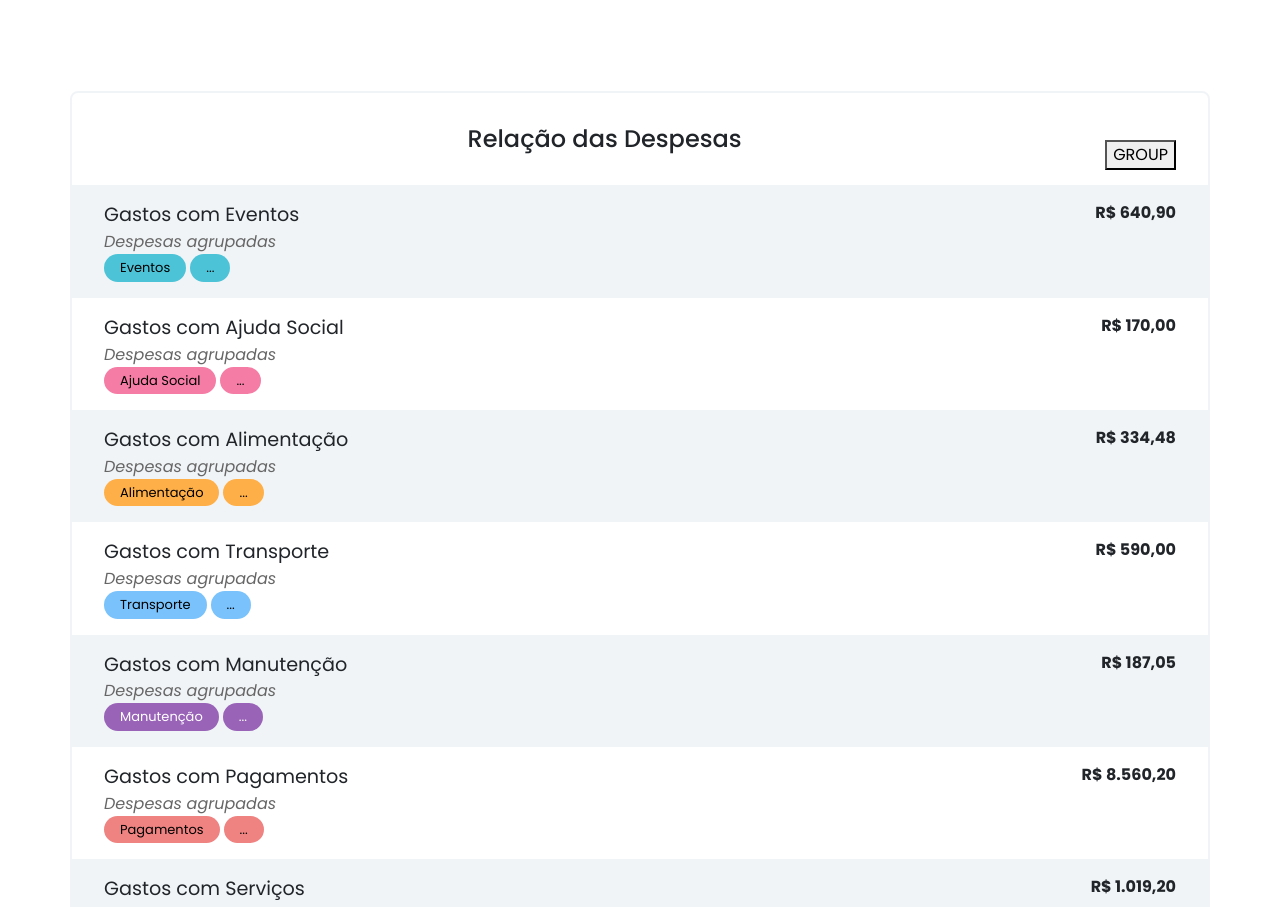
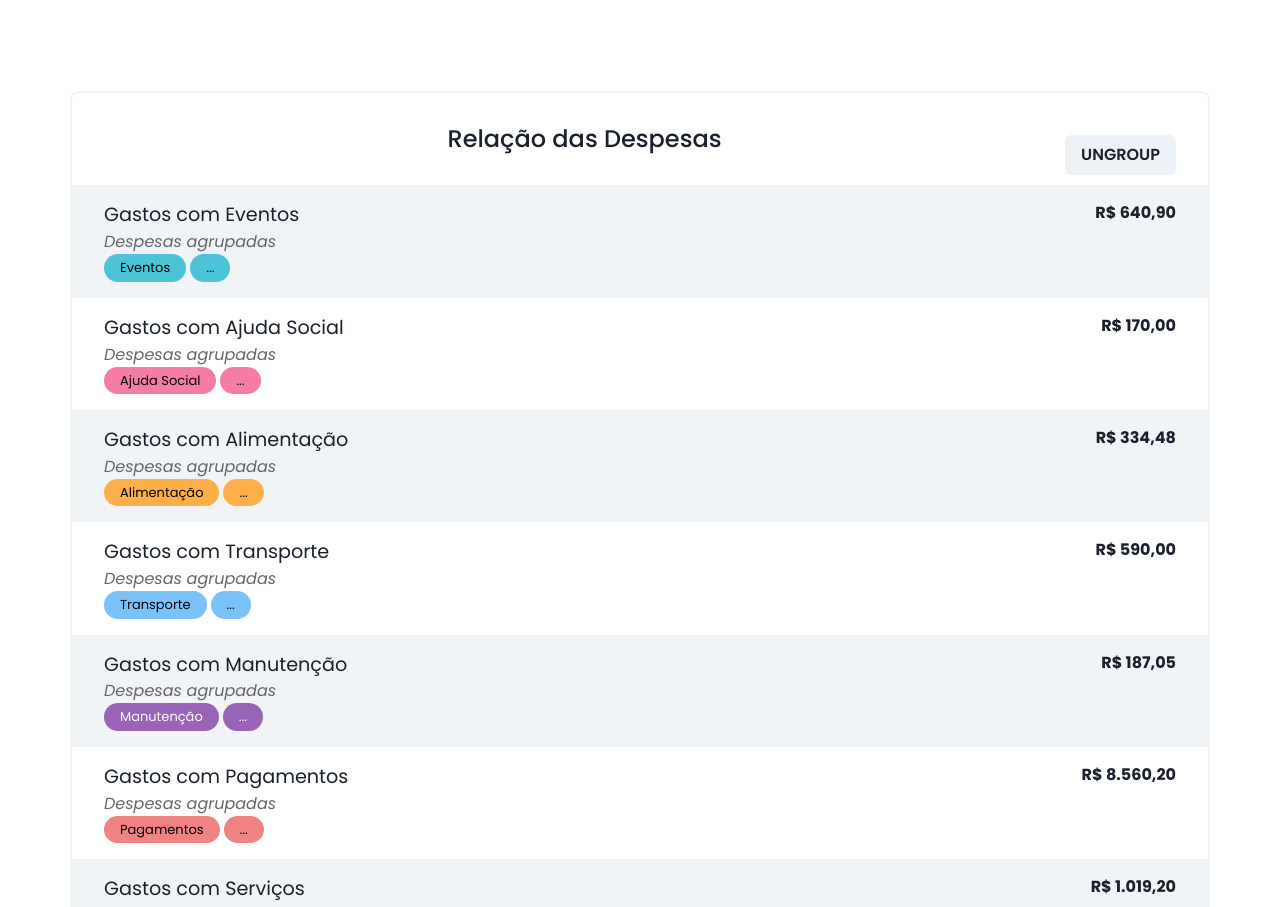
Before and after one commit to crown-studio/finance-report, a React (Vite) app: page /finance-report/transactions in a window 1280 px wide. Shown: the part 4100-5007 px from the top of the page. Built offline with nearby package versions, Linux system fonts and the light colour scheme.

Commit message:
feat(app): adding chakra ui on project

```diff
--- a/package.json
+++ b/package.json
@@ -16,10 +16,15 @@
 		"spread": "node  src/data/generate.js -s"
 	},
 	"dependencies": {
+		"@chakra-ui/react": "^2.8.2",
+		"@emotion/react": "^11.11.3",
+		"@emotion/styled": "^11.11.0",
 		"@popperjs/core": "^2.11.6",
 		"apexcharts": "^3.37.3",
 		"bootstrap": "^5.3.0-alpha3",
 		"date-fns": "^2.29.3",
+		"dompurify": "^3.0.8",
+		"framer-motion": "^11.0.5",
 		"react": "^18.2.0",
 		"react-apexcharts": "^1.4.0",
 		"react-bootstrap": "^2.7.2",
--- a/src/containers/transactions/components/entriesListContainer/EntriesListContainer.tsx
+++ b/src/containers/transactions/components/entriesListContainer/EntriesListContainer.tsx
@@ -8,6 +8,7 @@ import { COLORS } from '../../../../theme/colors';
 import { groupExpensesByCategory, mergeDuplicatesByProps } from '../../../../utils/dataUtils';
 import { removeDuplicatesByProps } from '../../../../utils/arrayUtils';
 import './EntriesListContainer.scss';
+import { Button } from '@chakra-ui/react';
 
 type SimpleList = Pick<IDespesa | IReceita, 'id' | 'descricao' | 'valor' | 'observacoes'> & {
 	categoria?: string;
@@ -63,7 +64,9 @@ const EntriesListContainer = ({
 					<h4 className="EntriesListContainer__header__center__title">{title}</h4>
 				</section>
 				<section className="EntriesListContainer__header__end">
-					{groupByCategory && <button onClick={() => setIsGrouped(prev => !prev)}>GROUP</button>}
+					{groupByCategory && (
+						<Button onClick={() => setIsGrouped(prev => !prev)}>{isGrouped ? 'UNGROUP' : 'GROUP'}</Button>
+					)}
 				</section>
 			</header>
 			{showEmptyMessage && <h5 className="EntriesListContainer__emptyMessage">Nenhum dado foi encontrado</h5>}
```
Also changed, not shown: src/App.jsx (+9 -6 lines), 1 other file (tests, documents, lock files or other folders).
